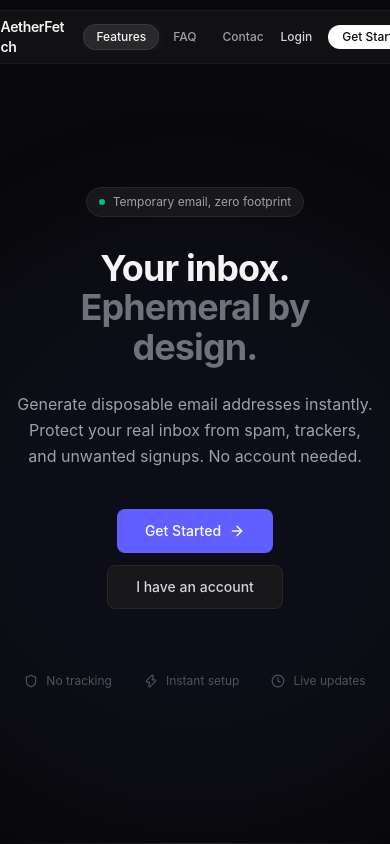
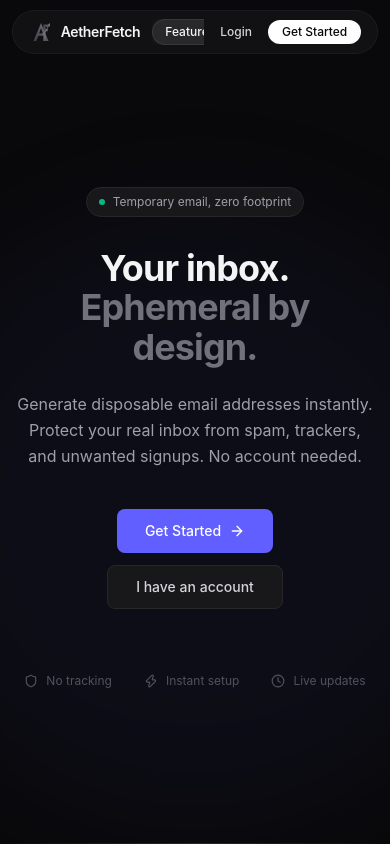
Before and after one commit to qbpg/AetherFetch, a Next.js app: page / in a window 390 px wide. Shown: the top 844 px of the page. Built offline with nearby package versions, Linux system fonts and the light colour scheme.

Commit message:
fix(navbar): desktop scroll expands pill width across site strip while mobile stays compact and slim

```diff
--- a/src/components/AppleFloatingNavbar.tsx
+++ b/src/components/AppleFloatingNavbar.tsx
@@ -14,13 +14,22 @@ export default function AppleFloatingNavbar() {
   const { session } = useSession();
   const [scrolled, setScrolled] = useState(false);
   const [activeSection, setActiveSection] = useState<string | null>(null);
+  const [isMobile, setIsMobile] = useState(false);
+
+  useEffect(() => {
+    const mq = window.matchMedia("(max-width: 767px)");
+    setIsMobile(mq.matches);
+    const handler = (e: MediaQueryListEvent) => setIsMobile(e.matches);
+    mq.addEventListener("change", handler);
+    return () => mq.removeEventListener("change", handler);
+  }, []);
 
   useEffect(() => {
     let ticking = false;
     const onScroll = () => {
       if (!ticking) {
         window.requestAnimationFrame(() => {
-          setScrolled(window.scrollY > 40);
+          setScrolled(window.scrollY > 50);
           ticking = false;
         });
         ticking = true;
@@ -57,16 +66,29 @@ export default function AppleFloatingNavbar() {
     }
   }, []);
 
+  const navWidth = isMobile
+    ? "w-[94vw] max-w-sm"
+    : scrolled
+      ? "w-[92vw] max-w-6xl"
+      : "w-auto max-w-xl";
+
+  const navRadius = isMobile
+    ? "rounded-full"
+    : scrolled
+      ? "rounded-2xl"
+      : "rounded-full";
+
   return (
-    <div className="fixed top-0 left-0 right-0 z-[100] flex justify-center px-4 pt-2.5 sm:pt-3 pointer-events-none">
+    <div className="fixed top-0 left-0 right-0 z-[100] pointer-events-none">
+      <div className="flex justify-center pt-2.5 sm:pt-3">
         <nav
-        className={`pointer-events-auto flex items-center gap-1 transition-all duration-500 ease-[cubic-bezier(0.16,1,0.3,1)] ${
+          className={`pointer-events-auto mx-2 flex h-11 items-center gap-1 ${navWidth} ${navRadius} transition-all duration-500 ease-[cubic-bezier(0.16,1,0.3,1)] ${
             scrolled
-            ? "bg-zinc-900/80 backdrop-blur-xl border border-zinc-800/80 shadow-[0_2px_20px_rgba(0,0,0,0.4)] rounded-full px-3 py-1"
-            : "bg-zinc-900/60 backdrop-blur-md border border-zinc-800/50 rounded-full px-4 py-1.5"
+              ? "bg-zinc-900/80 backdrop-blur-xl border border-zinc-800/80 shadow-[0_2px_24px_rgba(0,0,0,0.5)] px-3"
+              : "bg-zinc-900/60 backdrop-blur-md border border-zinc-800/50 px-4"
           }`}
         >
-        <Link href="/" className={`flex items-center gap-2 transition-all duration-500 ${scrolled ? "mr-1" : "mr-2"}`}>
+          <Link href="/" className={`flex shrink-0 items-center gap-2 transition-all duration-500 ${scrolled ? "mr-1" : "mr-2"}`}>
             <img
               src="/logo.svg"
               alt="AetherFetch"
@@ -89,7 +111,7 @@ export default function AppleFloatingNavbar() {
                 className={`relative px-3 py-1 text-xs font-medium rounded-full transition-all duration-300 whitespace-nowrap ${
                   activeSection === link.href.replace("#", "")
                     ? "text-zinc-100 bg-white/10 shadow-[0_0_12px_rgba(255,255,255,0.06)] border border-white/[0.08]"
-                  : "text-zinc-400 hover:text-zinc-200 hover:bg-white/5 hover:shadow-[0_0_16px_rgba(255,255,255,0.04)]"
+                    : "text-zinc-400 hover:text-zinc-200 hover:bg-white/5 hover:shadow-[0_0_16px_rgba(255,255,255,0.04)] hover:border-zinc-700/80"
                 }`}
               >
                 {link.label}
@@ -99,7 +121,7 @@ export default function AppleFloatingNavbar() {
 
           <div className="w-px h-4 bg-zinc-700/50 mx-1 hidden sm:block" />
 
-        <div className="flex items-center gap-1">
+          <div className="flex shrink-0 items-center gap-1">
             {session ? (
               <Link
                 href="/dashboard"
@@ -111,15 +133,13 @@ export default function AppleFloatingNavbar() {
               <>
                 <Link
                   href="/login"
-                className="px-3 py-1 text-xs font-medium text-zinc-300 hover:text-zinc-100 rounded-full transition-all duration-200 hover:bg-white/5 hover:shadow-[0_0_12px_rgba(255,255,255,0.04)] whitespace-nowrap"
+                  className="px-3 py-1 text-xs font-medium text-zinc-300 hover:text-zinc-100 rounded-full transition-all duration-200 hover:bg-white/5 hover:shadow-[0_0_12px_rgba(255,255,255,0.04)] hover:border-zinc-700/80 whitespace-nowrap"
                 >
                   Login
                 </Link>
                 <Link
                   href="/register"
-                className={`text-xs font-medium text-zinc-950 bg-white hover:bg-zinc-200 rounded-full transition-all duration-200 active:scale-95 whitespace-nowrap ${
-                  scrolled ? "px-3 py-1" : "px-3.5 py-1"
-                }`}
+                  className="px-3.5 py-1 text-xs font-medium text-zinc-950 bg-white hover:bg-zinc-200 rounded-full transition-all duration-200 active:scale-95 whitespace-nowrap"
                 >
                   Get Started
                 </Link>
@@ -128,5 +148,6 @@ export default function AppleFloatingNavbar() {
           </div>
         </nav>
       </div>
+    </div>
   );
 }
```
Lines whose indentation alone changed are shown as unchanged.
